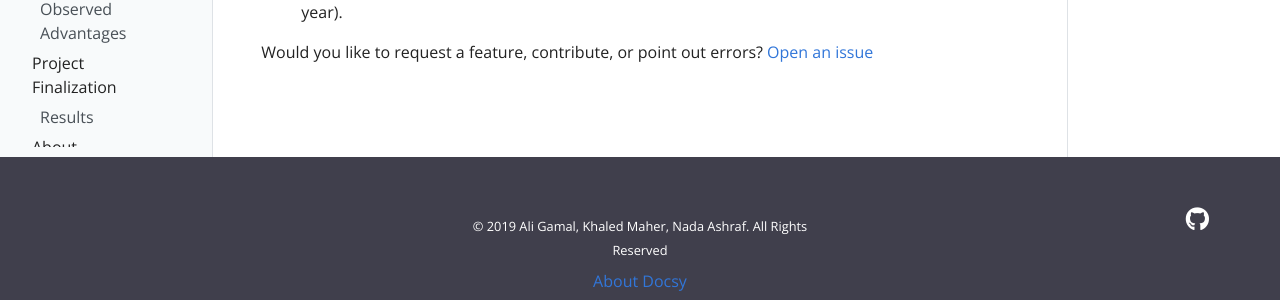
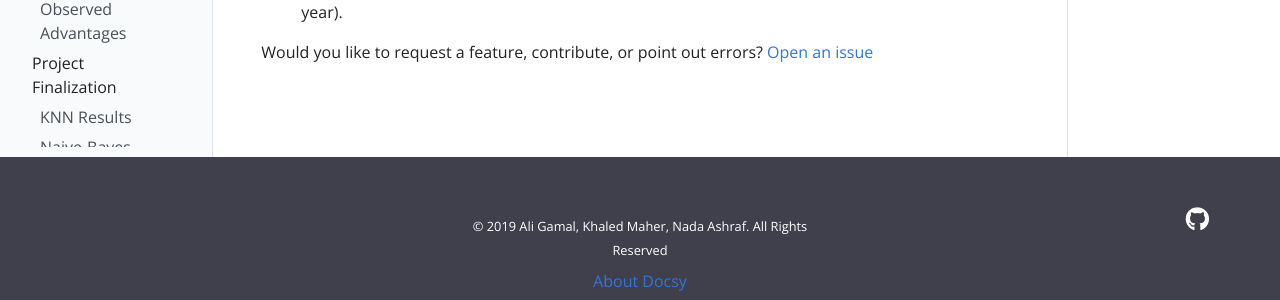
Before and after one commit to aligamalelgaml/Team15, a Jekyll site: the page built from pages/index.md, in a window 1280 px wide and 900 px high, scrolled down 144 px. Shown: the part 583-883 px from the top of the window. Built offline with Jekyll 4.4.1, drawn with Linux system fonts in a browser that asks for light colours.

Commit message:
Fixed issues

```diff
--- a/_data/toc.yml
+++ b/_data/toc.yml
@@ -33,8 +33,10 @@
     - title: "Project Finalization"
       url: "docs/final"
       children:
-        - title: Results
-          url: "docs/final#reuslts"
+        - title: KNN Results
+          url: "docs/final#knn-reuslts"
+        - title: Naive-Bayes Results
+          url: "docs/final#naive-bayes-results"
     # - title: "Getting Started"
     #   url: "docs/getting-started"
     #   children:
```
